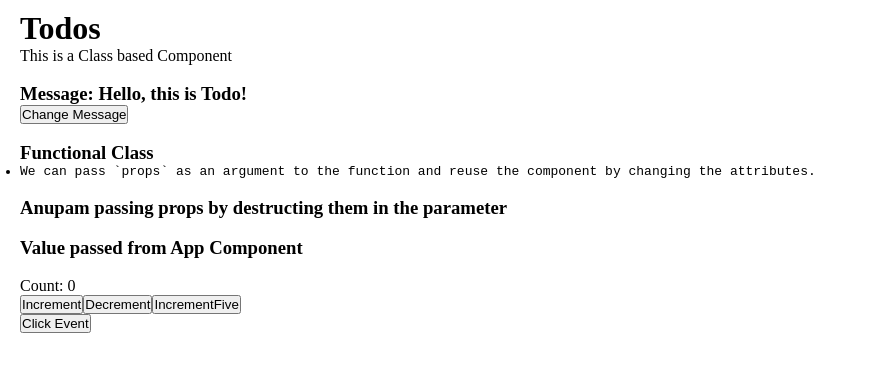
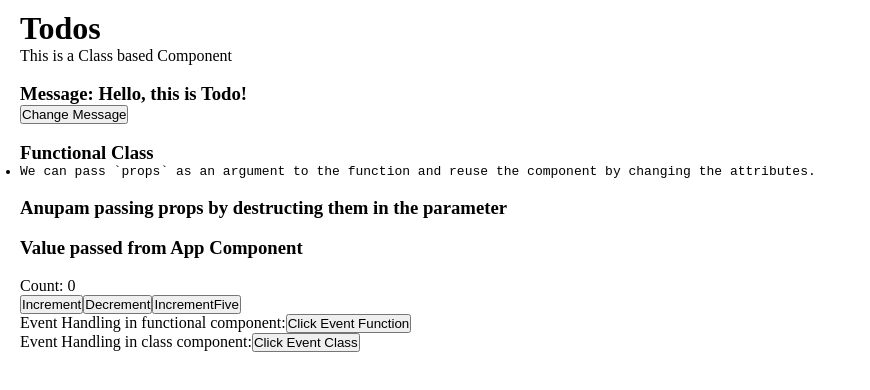
Before and after one commit to a-chakrawarti/React-Crownstack, a React (Create React App) app in the folder my-app/: page / in a window 1280 px wide. Shown: the top 390 px of the page, without its empty margins (0-870 px from the left). Built offline with nearby package versions, Linux system fonts and the light colour scheme.

Commit message:
Event handling in Class component

```diff
--- a/my-app/src/App.js
+++ b/my-app/src/App.js
@@ -5,6 +5,7 @@ import Todos from "./components/Todos"; // default export
 import { Greet } from "./components/Greet"; // named export
 import Counter from './components/Counter';
 import FunctionClick from './components/FunctionClick';
+import ClassClick from './components/ClassClick';
 
 // functional component
 function App() {
@@ -24,6 +25,7 @@ function App() {
       <Greet name="Value passed from App Component" />
       <Counter />
       <FunctionClick/>
+      <ClassClick/>
     </div>
   );
 }
--- /dev/null
+++ b/my-app/src/components/ClassClick.js
@@ -0,0 +1,18 @@
+import React from 'react';
+
+class ClassClick extends React.Component {
+
+    clickHandler() {
+        console.log('Class component event fired!')
+    }
+
+    render() {
+        return (
+            <div>
+                Event Handling in class component:<button onClick={this.clickHandler}>Click Event Class</button>
+            </div>
+        )
+    }
+}
+
+export default ClassClick;
--- a/my-app/src/components/FunctionClick.js
+++ b/my-app/src/components/FunctionClick.js
@@ -4,13 +4,13 @@ import React from 'react'
 function FunctionClick() {
 
     function clickHandler() {
-        console.log('Event fired!')
+        console.log('Function component event fired!')
     }
 
 
     return (
         <div>
-            <button onClick={clickHandler}>Click Event</button>
+            Event Handling in functional component:<button onClick={clickHandler}>Click Event Function</button>
         </div>
     )
 }
```
